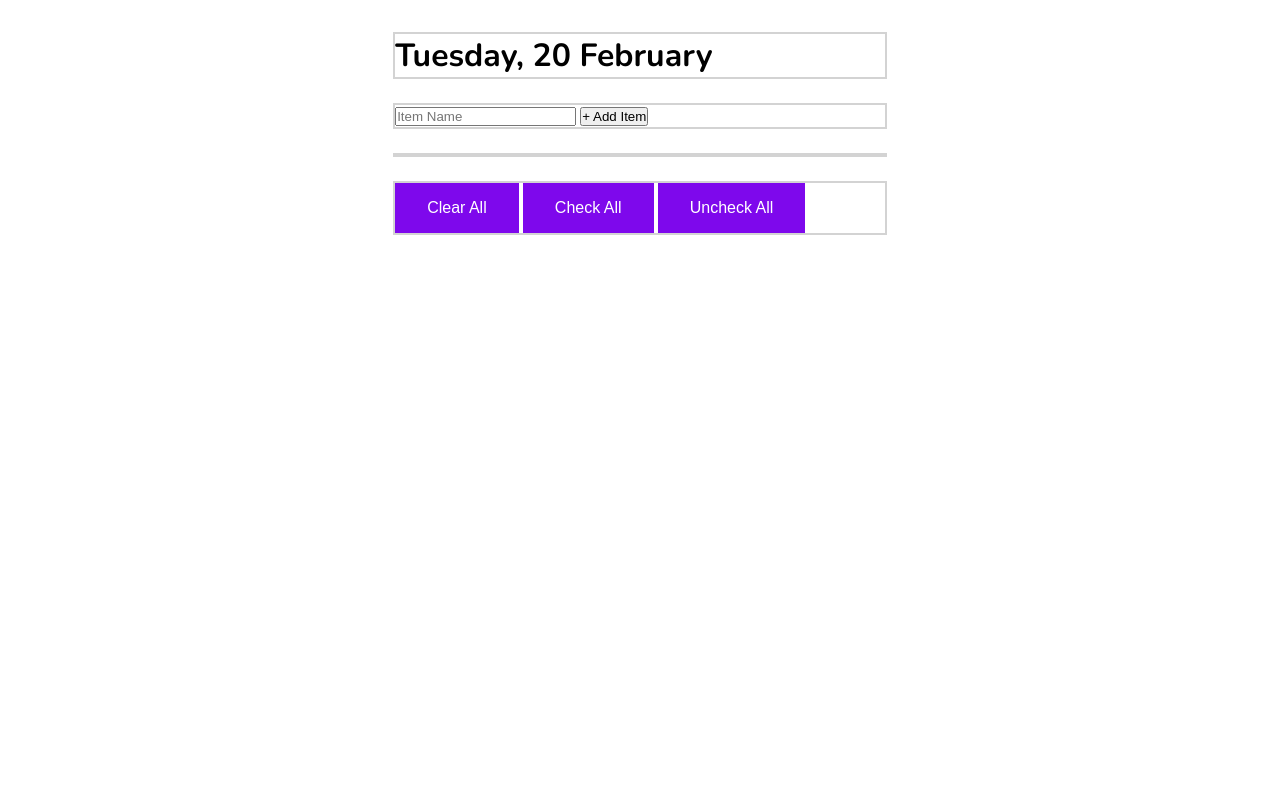
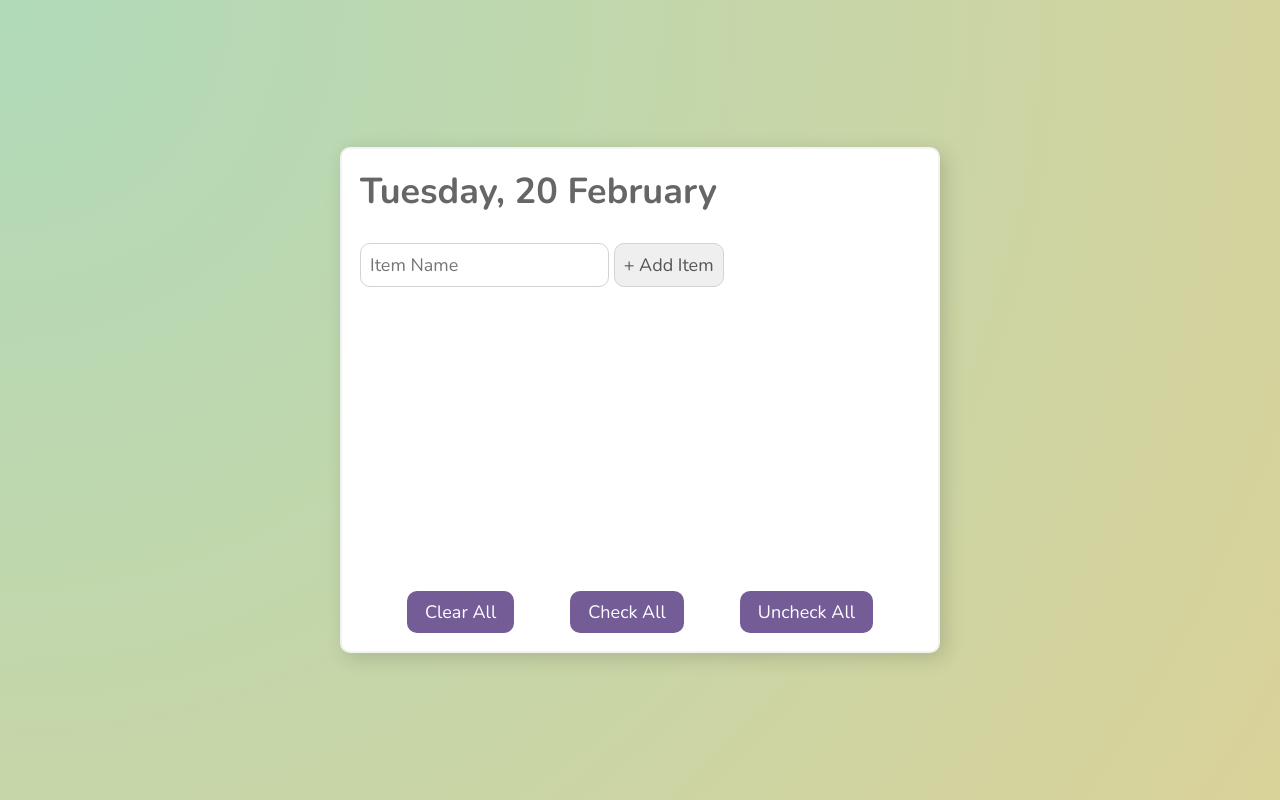
Before and after one commit to erinfm/to-do-list, a plain HTML site: page index.html in a window 1280 px wide. Drawn offline with nearby package versions, Linux system fonts and the light colour scheme.

Commit message:
edited Grid layout and added background gradient

```diff
--- a/main.js
+++ b/main.js
@@ -1,3 +1,4 @@
+/* eslint-disable prefer-destructuring */
 /* eslint-env browser */
 
 const clearBtn = document.querySelector('#clearBtn');
@@ -27,7 +28,9 @@ function populateList(todos = [], todosList) {
     .map((todo, index) => {
       return `
   <li>
-  <input type="checkbox" data-index=${index} id="item${index}" ${todo.done ? 'checked' : ''} />
+  <input type="checkbox" data-index=${index} id="item${index}" ${
+        todo.done ? 'checked' : ''
+        } />
         <label for="item${index}">${todo.text}</label>
   </li >
 `;
@@ -52,12 +55,16 @@ function clearAll() {
 }
 
 function checkAll() {
-  items.forEach(item => (item.done = true));
+  items.forEach(item => {
+    item.done = true;
+  });
   populateList(items, itemsList);
 }
 
 function uncheckAll() {
-  items.forEach(item => (item.done = false));
+  items.forEach(item => {
+    item.done = false;
+  });
   populateList(items, itemsList);
 }
 
--- a/styles.css
+++ b/styles.css
@@ -1,22 +1,70 @@
-* {
+*, *::before, *::after {
   box-sizing: border-box;
   margin: 0;
   padding: 0;
 }
 
+body {
+  font-size: 18px;
+  background: radial-gradient(circle at top left, #B0DAB9, #DAD299)
+}
+.wrapper {
+  display: grid;
+  place-items: center;
+  height: 100vh;
+}
+
+.content-container {
+  border: 2px solid #f2f2f2;
+  border-radius: 10px;
+  box-shadow: 5px 5px 20px rgba(0, 0, 0, 0.15);
+  color: #666;
+  background: #fff;
+  width: 600px;
+  grid-column-start: 1;
+  font-family: 'Nunito', sans-serif;
+  display: grid;
+  grid-gap: 1.5em;
+  padding: 1em;
+  grid-template-areas:
+  "header"
+  "add-items-box"
+  "todos"
+  "footer-buttons";
+}
+
+
 ul {
   list-style-type: none;
+  list-style-position: outside;
+}
+
+ul li {
+  font-size: 1em;
+  padding: 0.2em 0;
+}
+
+input {
+  border: 1px solid lightgrey;
+  border-radius: 10px;
+  padding: 0.5em 0.5em;
+  font-family: 'Nunito', sans-serif;
+  font-size: 1em;
+
+  color: #555;
 }
 
 button {
-  display: inline-block;
+  /* display: inline-block; */
   border: none;
-  padding: 1rem 2rem;
+  border-radius: 10px;
+  padding: 0.5em 1em;
+  margin: 0 0.5em;
   text-decoration: none;
-  background: #7e08ec;
+  background: #745c97;
   color: #ffffff;
-  font-family: sans-serif;
-  font-size: 1rem;
+  font-family: 'Nunito', sans-serif;
+  font-size: 1em;
   cursor: pointer;
   text-align: center;
   transition: background 200ms ease-in-out,
@@ -27,69 +75,46 @@ button {
 
 button:hover,
 button:focus {
-  background: #6708c0;
+  background: #644d88;
 }
 
 button:focus {
-  outline: 1px solid #fff;
-  outline-offset: -4px;
+  outline: 0;
 }
 
 button:active {
   transform: scale(0.99);
 }
 
-.wrapper {
-  display: grid;
-  margin: 0.5em;
-}
-
-.content-container {
-  font-family: 'Nunito', sans-serif;
-  display: grid;
-  grid-gap: 1.5em;
-  padding: 1.5em;
-  grid-area: content-container;
-  grid-template-areas:
-  "header"
-  "add-items-box"
-  "todos"
-  "footer-buttons";
+.footer-buttons {
+  display: flex;
+  justify-content: space-evenly;
+  grid-area: footer-buttons;
+  /* justify-self: center; */
 }
 
 .main-head {
-  border: 2px solid lightgray;
   grid-area: header;
 }
 
 .todos-box {
-  border: 2px solid lightgray;
   grid-area: todos;
-}
+  min-height: 250px;
 
-.footer-buttons {
-  border: 2px solid lightgray;
-  grid-area: footer-buttons;
 }
 
 .add-items-box {
-  border: 2px solid lightgray;
   grid-area: add-items-box;
 }
 
-@media (min-width: 500px) {
-  .wrapper {
-    grid-template-columns: 1fr 3fr 1fr;
-    grid-template-areas:
-    ". content-container ."
+@media all and (max-width: 736px) {
+  .content-container {
+    width: 500px;
   }
 }
 
-@media (min-width: 700px) {
-  .wrapper {
-    grid-template-columns: 2fr 3fr 2fr;
-    grid-template-areas:
-    ". content-container ."
-
+@media all and (max-width: 480px) {
+  .content-container {
+    width: 100%;
   }
 }
```
